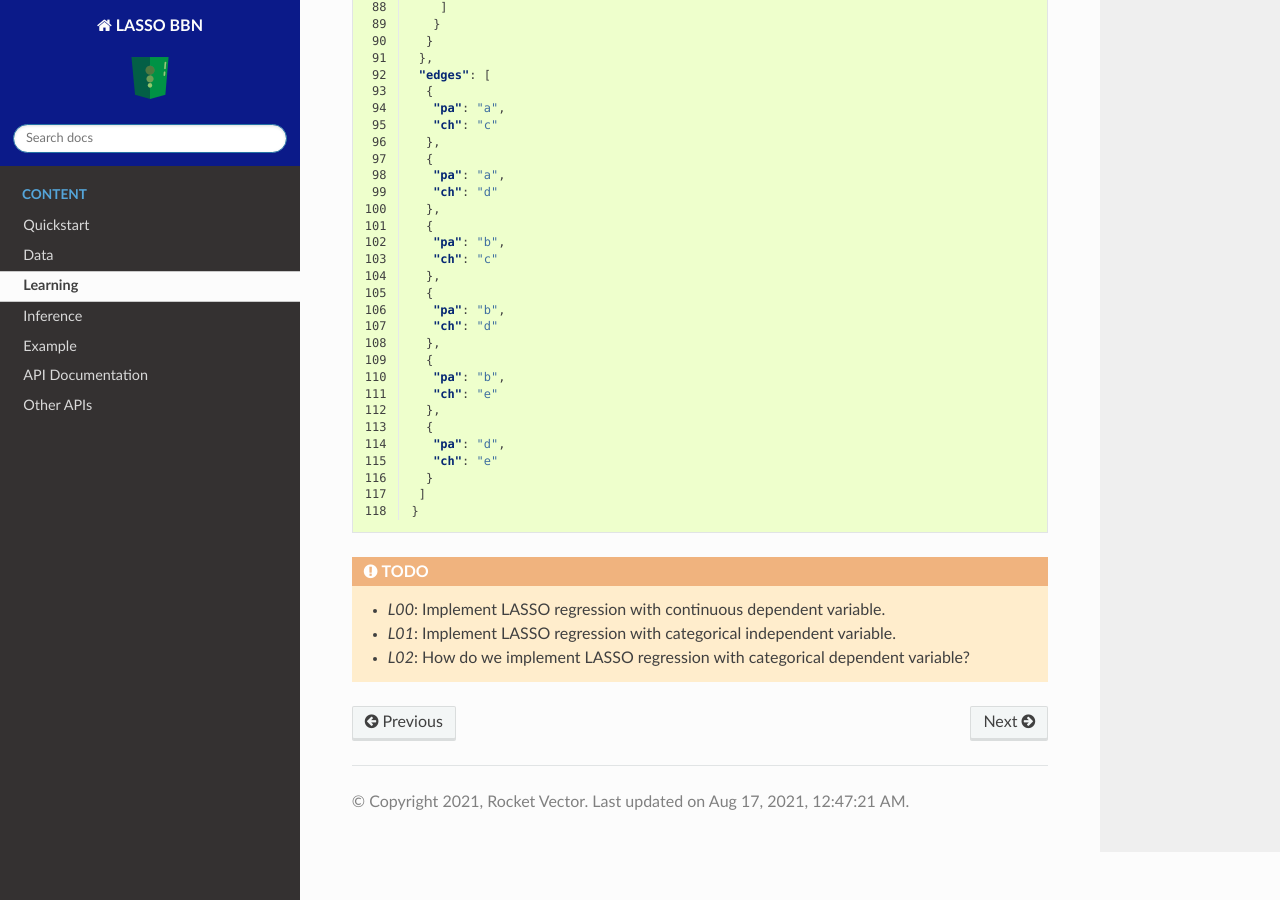
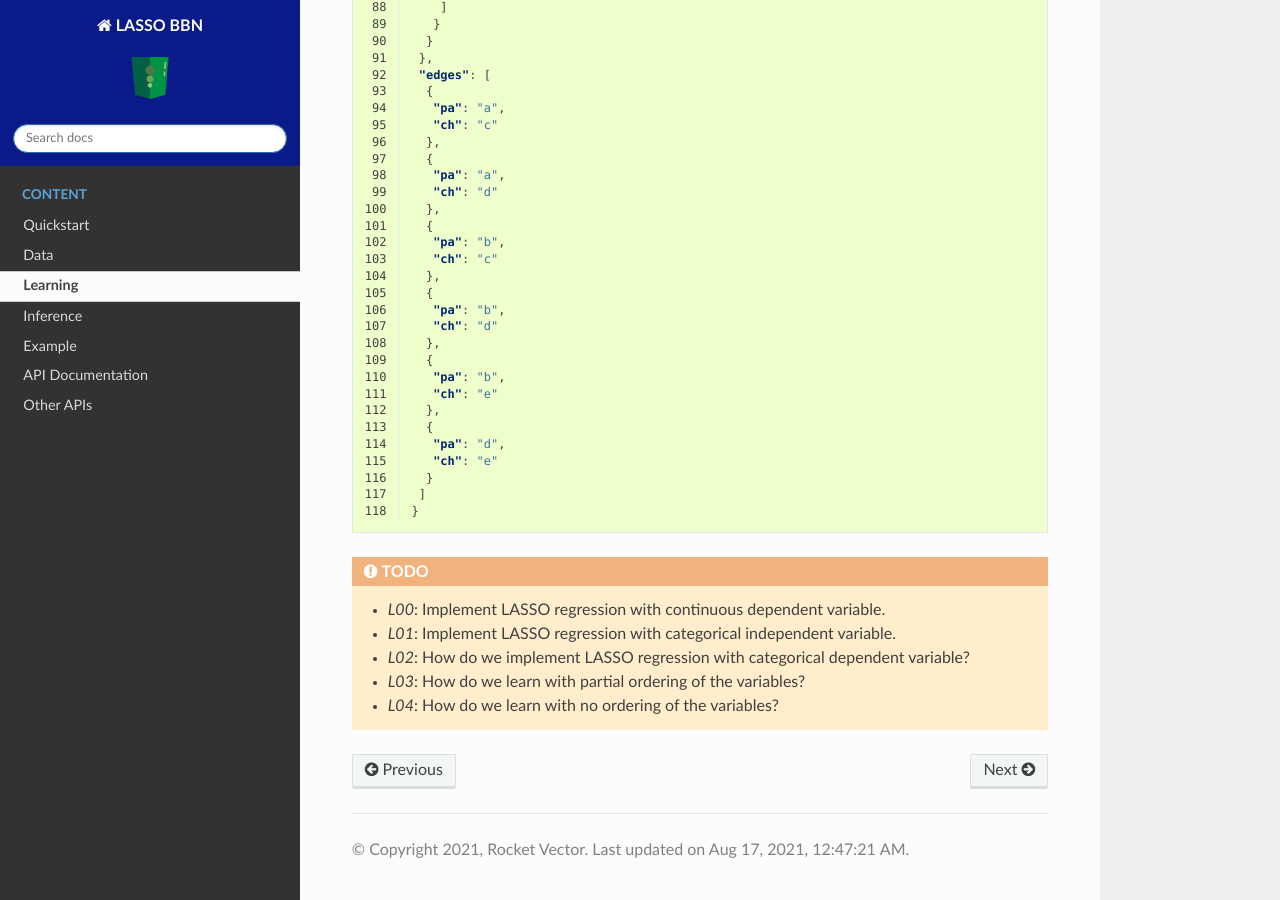
Before and after one commit to oneoffcoder/lasso-bbn, a Sphinx documentation site: the page built from docs/source/learning.rst, in a window 1280 px wide and 900 px high, scrolled down 2021 px. Built offline with Sphinx 7.4.7 and the Read the Docs theme 2.0.0, drawn with Linux system fonts in a browser that asks for light colours.

Commit message:
add todo's

```diff
--- a/docs/source/learning.rst
+++ b/docs/source/learning.rst
@@ -21,3 +21,5 @@ What is returned is a Python dictionary that stores the structure and parameters
    - *L00*: Implement LASSO regression with continuous dependent variable.
    - *L01*: Implement LASSO regression with categorical independent variable.
    - *L02*: How do we implement LASSO regression with categorical dependent variable?
+   - *L03*: How do we learn with partial ordering of the variables?
+   - *L04*: How do we learn with no ordering of the variables?
```
